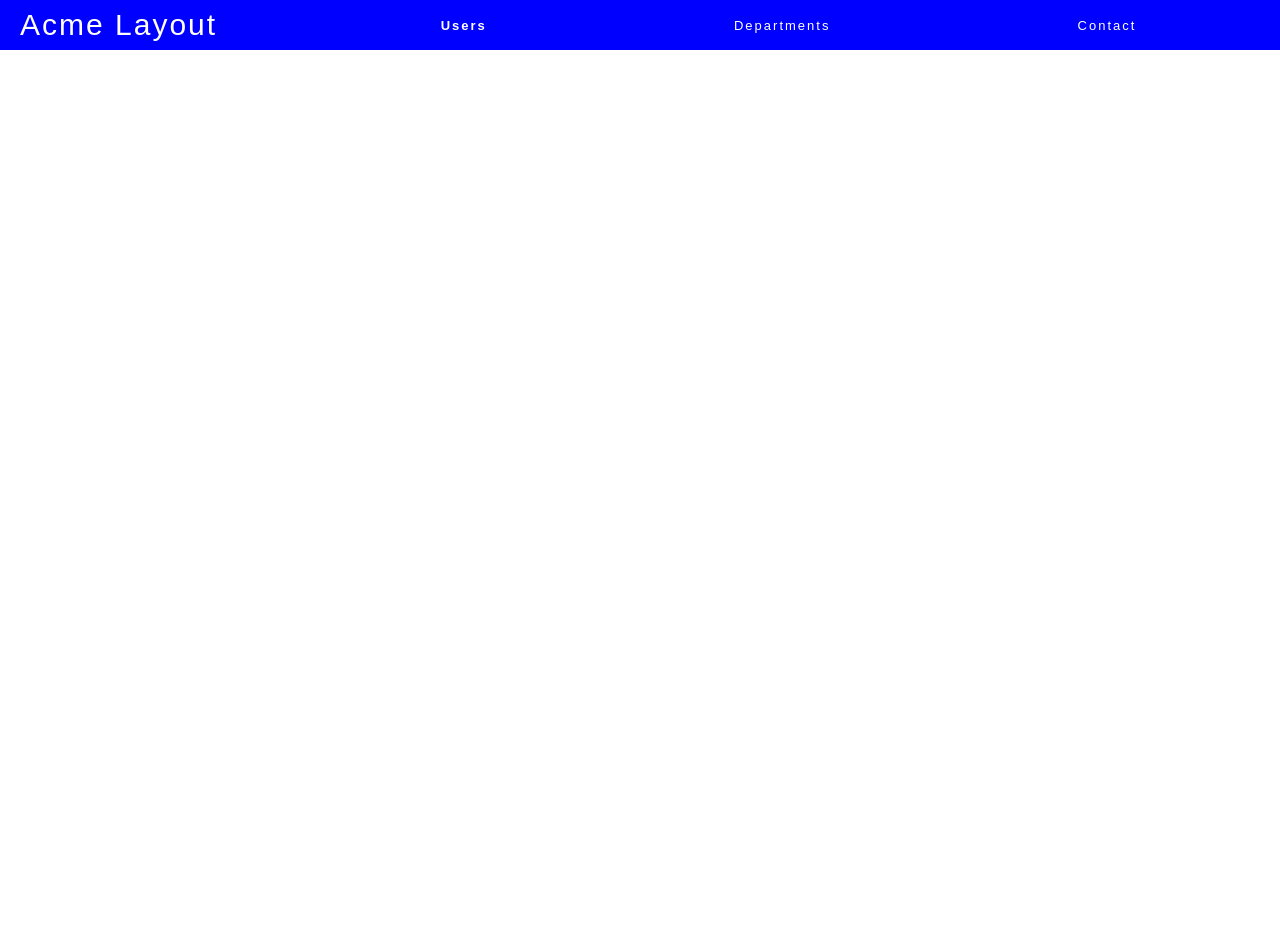
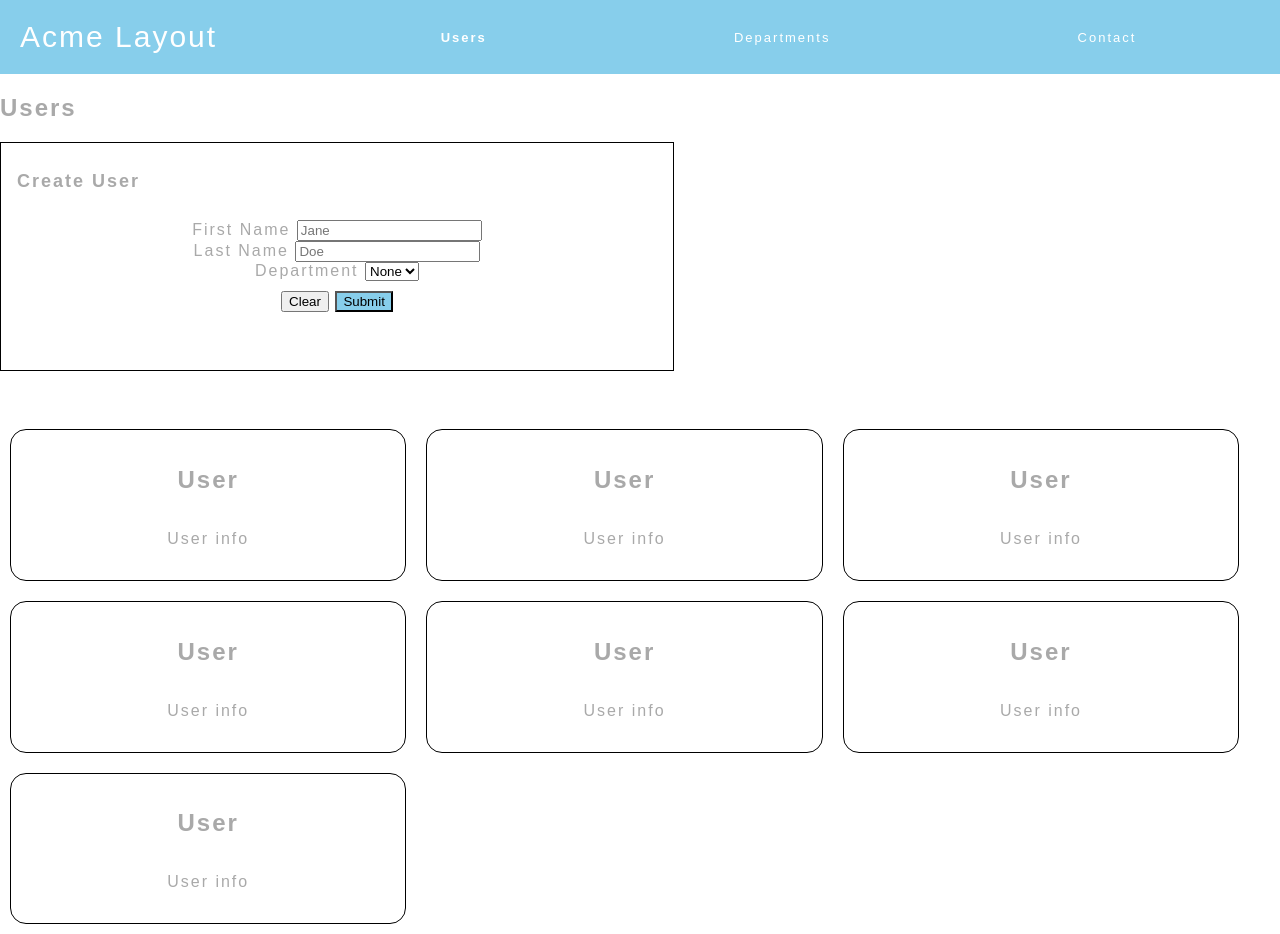
Before and after one commit to fherrerase/acme-flex-box, a plain HTML site: page index.html in a window 1280 px wide. Before the commit the page ends 800 px from the top, so only its background shows below. Drawn offline with Linux system fonts and the light colour scheme.

Commit message:
homework

```diff
--- a/index.html
+++ b/index.html
@@ -12,6 +12,61 @@
                 <a href="/">Contact</a>
             </div>
         </div>
+        <h2> Users</h2>
+        <div id="form">
+<h1>Create User</h1>
+<form>
+    <div>
+    <label for="fname">First Name</label>
+    <input type="text" id="fname" name="firstname" placeholder="Jane">
+</div>
+<div>
+    <label for="lname">Last Name</label>
+    <input type="text" id="lname" name="lastname" placeholder="Doe">
+</div>
+<div>
+    <label for="department">Department</label>
+    <select id="department" name="department">
+      <option value="none">None</option>
+    </select>
+</div>
+<div id="input">
+    <input type="submit" value="Clear">
+    <input id="enter" type="submit" value="Submit">
+</div>
+
+</form>
+        </div>
+        <div class="cards">
+<div class="info">
+    <h2>User</h2>
+    <p>User info</p>
+</div>
+<div class="info">
+    <h2>User</h2>
+    <p>User info</p>
+</div>
+<div class="info">
+    <h2>User</h2>
+    <p>User info</p>
+</div>
+<div class="info">
+    <h2>User</h2>
+    <p>User info</p>
+</div>
+<div class="info">
+    <h2>User</h2>
+    <p>User info</p>
+</div>
+<div class="info">
+    <h2>User</h2>
+    <p>User info</p>
+</div>
+<div class="info">
+    <h2>User</h2>
+    <p>User info</p>
+</div>
+        </div>
 
     </body>
 </html>
--- a/styles.css
+++ b/styles.css
@@ -2,16 +2,17 @@ body {
     margin: 0;
     font-family:arial;
     letter-spacing: 2px;
+    color: darkgray;
 }
 .bar {
     display:flex;
     align-items:center;
     border: bold 10rem black;
-    background-color: blue;
+    background-color: skyblue;
     color: white;
     justify-content: space-between;
     padding: 20px;
-    height: 10px;
+    height: fit-content;
 }
 
 #title {
@@ -37,3 +38,75 @@ body {
 text-transform:capitalize;
 font-weight:bold;
 }
+
+h1 {
+font-size: large;
+font-weight: bold;
+}
+
+
+
+
+
+#form {
+    display: flex;
+    flex-direction: column;
+    border: 1px solid black;
+    width: 50%;
+    padding: 1rem;
+}
+
+#enter {
+    background-color: skyblue;
+}
+
+#input {
+    padding: 10px;
+}
+form {
+    display: flex;
+    flex-direction: column;
+    align-items: center;
+    padding:1rem;
+
+}
+
+.cards {
+    display: flex;
+    margin-top: 3rem;
+    flex-wrap: wrap;
+
+}
+.info {
+    display: flex;
+    flex-direction: column;
+    align-items: center;
+    border: 1px solid black;
+    text-align: justify;
+    padding: 1rem;
+    border-radius: 1rem;
+    width: calc(33% - 60px);
+    flex-wrap: wrap;
+    margin: 10px;
+
+
+
+}
+@media (max-width: 500px){
+.cards{
+    flex-direction: column;
+}
+.bar {
+    flex-direction: column;
+    align-items:flex-start;
+
+}
+.links {
+    flex-direction: column;
+    justify-content: flex-start;
+}
+form{
+    align-items: flex-start;
+    flex-direction: column;
+}
+}
```
